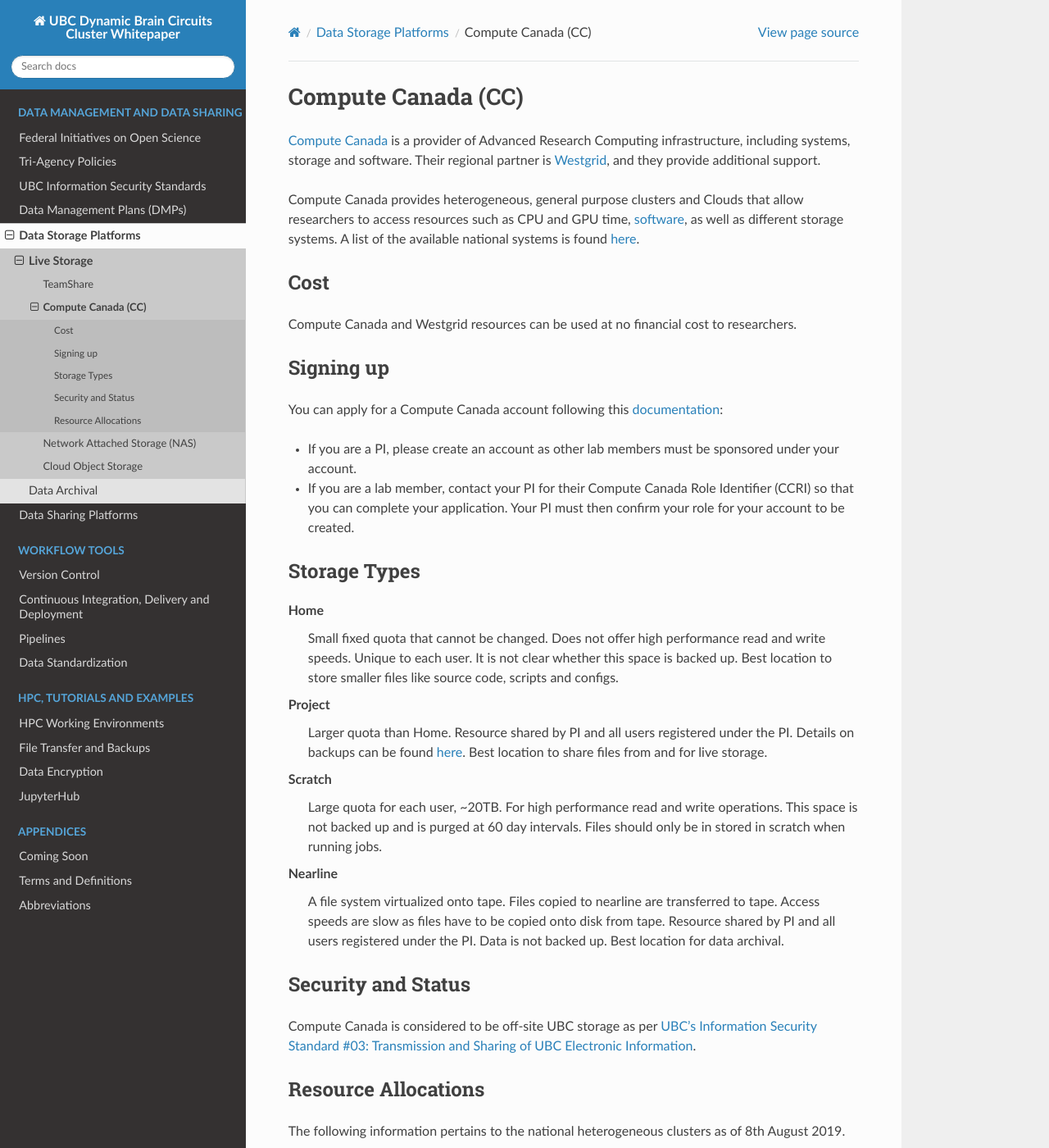
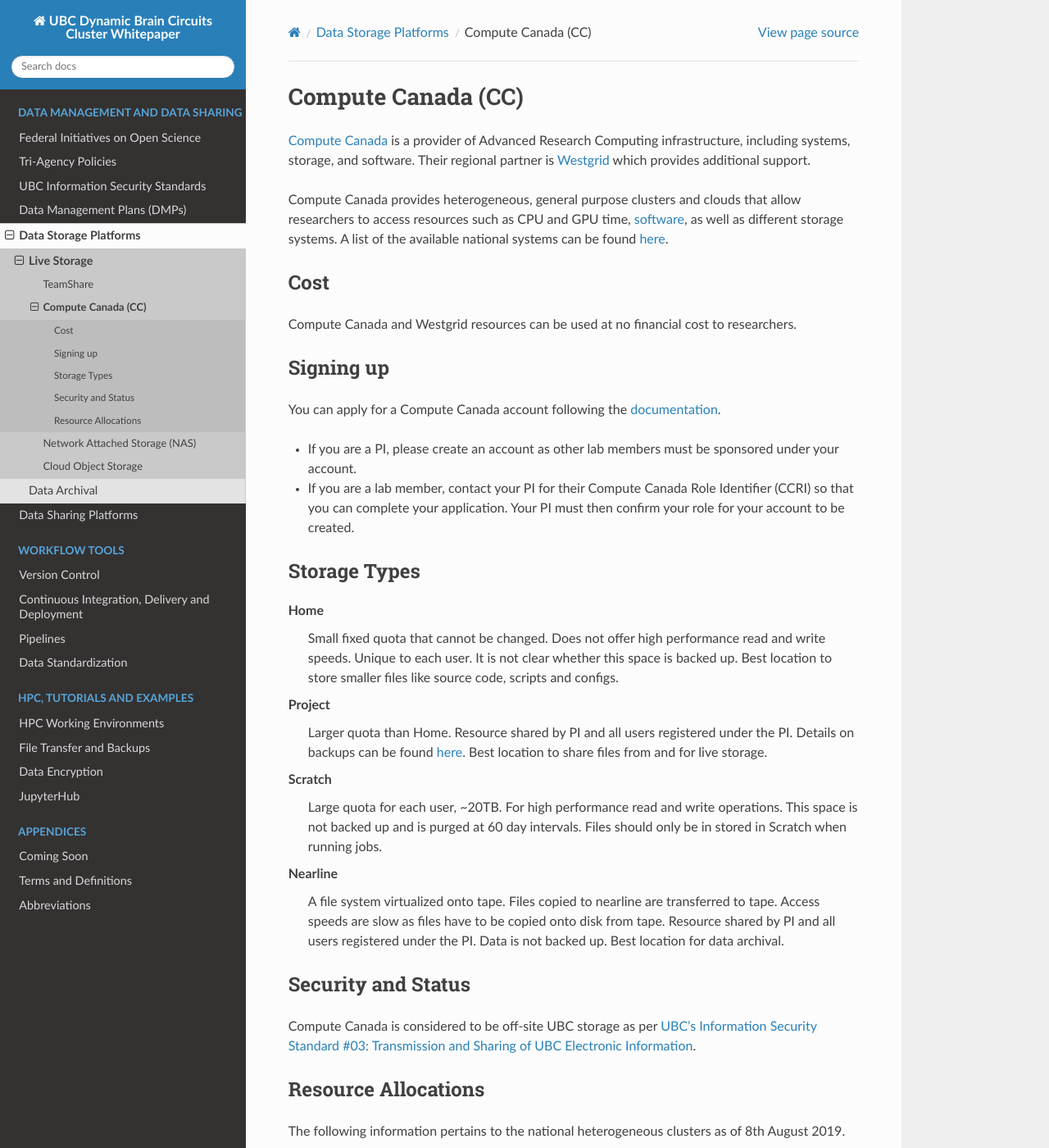
Before and after one commit to ubcbraincircuits/whitepaper, a Sphinx documentation site: the page built from source/data_storage/compute_canada.rst, in a window 1280 px wide and 1400 px high. Shown: the whole window at 82% size. Built offline with Sphinx 7.4.7 and the Read the Docs theme 2.0.0, drawn with Linux system fonts in a browser that asks for light colours; pages that are not in the unit, such as notebooks, are missing from menus; some of the changed text lies outside the part shown.

Commit message:
Minor edits; add links

```diff
--- a/source/data_storage/compute_canada.rst
+++ b/source/data_storage/compute_canada.rst
@@ -3,9 +3,9 @@
 ===================
 Compute Canada (CC)
 ===================
-`Compute Canada <https://www.computecanada.ca/>`__ is a provider of Advanced Research Computing infrastructure, including systems, storage and software. Their regional partner is `Westgrid <http://westgrid.ca>`_, and they provide additional support.
+`Compute Canada <https://www.computecanada.ca/>`__ is a provider of Advanced Research Computing infrastructure, including systems, storage, and software. Their regional partner is `Westgrid <http://westgrid.ca>`_ which provides additional support.
 
-Compute Canada provides heterogeneous, general purpose clusters and Clouds that allow researchers to access resources such as CPU and GPU time, `software <http://docs.computecanada.ca/wiki/Available_software>`_, as well as different storage systems. A list of the available national systems is found `here <https://docs.computecanada.ca/wiki/National_systems>`__.
+Compute Canada provides heterogeneous, general purpose clusters and clouds that allow researchers to access resources such as CPU and GPU time, `software <http://docs.computecanada.ca/wiki/Available_software>`_, as well as different storage systems. A list of the available national systems can be found `here <https://docs.computecanada.ca/wiki/National_systems>`__.
 
 Cost
 ====
@@ -13,7 +13,7 @@
 
 Signing up
 ==========
-You can apply for a Compute Canada account following this `documentation <http://computecanada.ca/research-portal/account-management/apply-for-an-account>`_:
+You can apply for a Compute Canada account following the `documentation <http://computecanada.ca/research-portal/account-management/apply-for-an-account>`_.
 
 * If you are a PI, please create an account as other lab members must be sponsored under your account.
 * If you are a lab member, contact your PI for their Compute Canada Role Identifier (CCRI) so that you can complete your application. Your PI must then confirm your role for your account to be created.
@@ -30,7 +30,7 @@
 		Larger quota than Home. Resource shared by PI and all users registered under the PI. Details on backups can be found `here <https://docs.computecanada.ca/wiki/Data_backup_and_restoration>`__. Best location to share files from and for live storage.
 
 	Scratch
-		Large quota for each user, ~20TB. For high performance read and write operations. This space is not backed up and is purged at 60 day intervals. Files should only be in stored in scratch when running jobs.
+		Large quota for each user, ~20TB. For high performance read and write operations. This space is not backed up and is purged at 60 day intervals. Files should only be in stored in Scratch when running jobs.
 
 	Nearline
 		A file system virtualized onto tape. Files copied to nearline are transferred to tape. Access speeds are slow as files have to be copied onto disk from tape. Resource shared by PI and all users registered under the PI. Data is not backed up. Best location for data archival.
@@ -48,13 +48,13 @@
 
 * CPU/GPU time is for opportunistic use (no priority is given on the queue). If you require priority, apply to the Resource Allocation Competitions (RAC)
 * No Cloud Allocation
-* `Default storage allocations <http://docs.computecanada.ca/wiki/Storage_and_file_management/en>`_:
+* `Default storage allocations <http://docs.computecanada.ca/wiki/Storage_and_file_management/en>`_ [#]_:
 
 .. image:: compute_canada_filesystems.png
 
 Rapid Access Service (RAS)
 --------------------------
-From the `CC website <http://computecanada.ca/research-portal/accessing-resources/rapid-access-service>`_:
+From the CC `website <http://computecanada.ca/research-portal/accessing-resources/rapid-access-service>`_:
 
     Rapid Access Service (RAS) allows Principal Investigators (PIs) to request a modest amount of storage and cloud resources without having to apply to the Resource Allocation Competitions (RAC).
 
@@ -65,14 +65,21 @@
 
 Resource Allocation Competitions (RAC)
 --------------------------------------
-RAC are held annually each fall and are applied in the following April. and enable researchers to request resources beyond what they can apply for through RAS. Learn more about making an entry `here <https://www.computecanada.ca/research-portal/accessing-resources/resource-allocation-competitions>`__.
+`RACs <https://www.computecanada.ca/research-portal/accessing-resources/resource-allocation-competitions>`_ are held annually in the fall and are awarded the following April. They enable researchers to request resources beyond what they can apply for through RAS.
 
 * CPU/GPU time by priority
-* Larger storage allocations
-* Larger cloud allocations
+* larger storage allocations
+* larger cloud allocations
 
 Recommended Usage Scenario for Live Storage
 -------------------------------------------
-The project file system can be used as a backup made at regular intervals such as daily or even every 2 hours. This can be automated as a cron job using shell scripting tools like globus,  rsync, scp or sftp. Documentation on these tools can be found `here <https://docs.computecanada.ca/wiki/Transferring_data>`__.
+The project file system can be used as a backup, made at regular intervals such as daily or bi-hourly. This can be automated as a cron job using shell scripting tools like Globus, rsync, scp, or sftp.
 
-Archeion or the Globus API/SDK can be used to script globus transfers.
+Documentation on these tools:
+
+* `Transferring data <https://docs.computecanada.ca/wiki/Transferring_data>`_ from the Compute Canada documentation
+* `Data Transfer and Backup on Remote Computers <https://ubcbraincircuits.readthedocs.io/en/latest/backups/transferring_data.html>`_ from the white paper website
+
+`Archeion <https://github.com/ubcbraincircuits/archeion>`_ or the `Globus API/SDK <https://docs.globus.org/api/>`_ can be used to script Globus transfers.
+
+.. [#] Obtained usign the `diskusage_report <https://docs.computecanada.ca/wiki/Storage_and_file_management/en>`_ command-line utility of the Compute Canada clusters.
```
